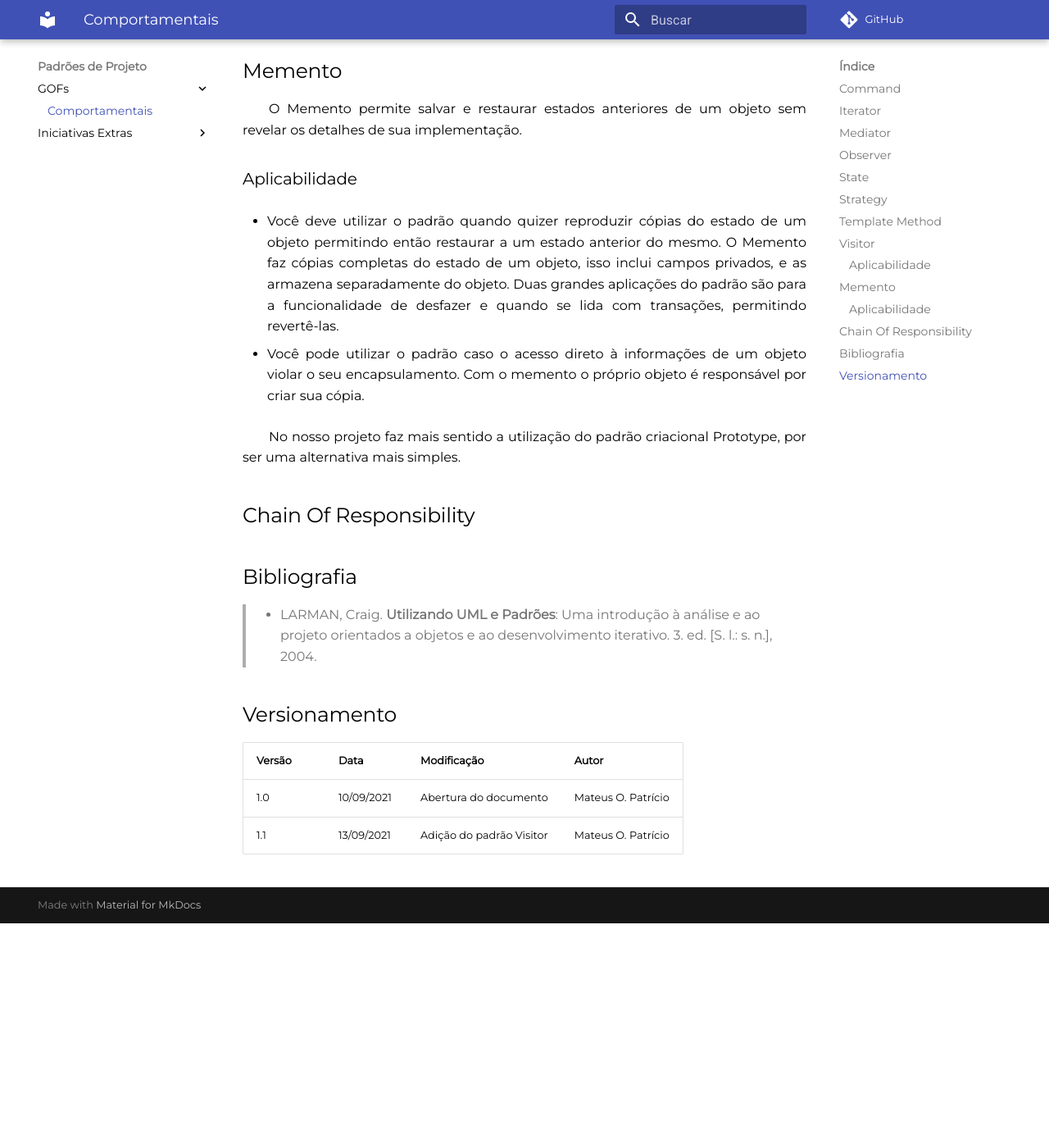
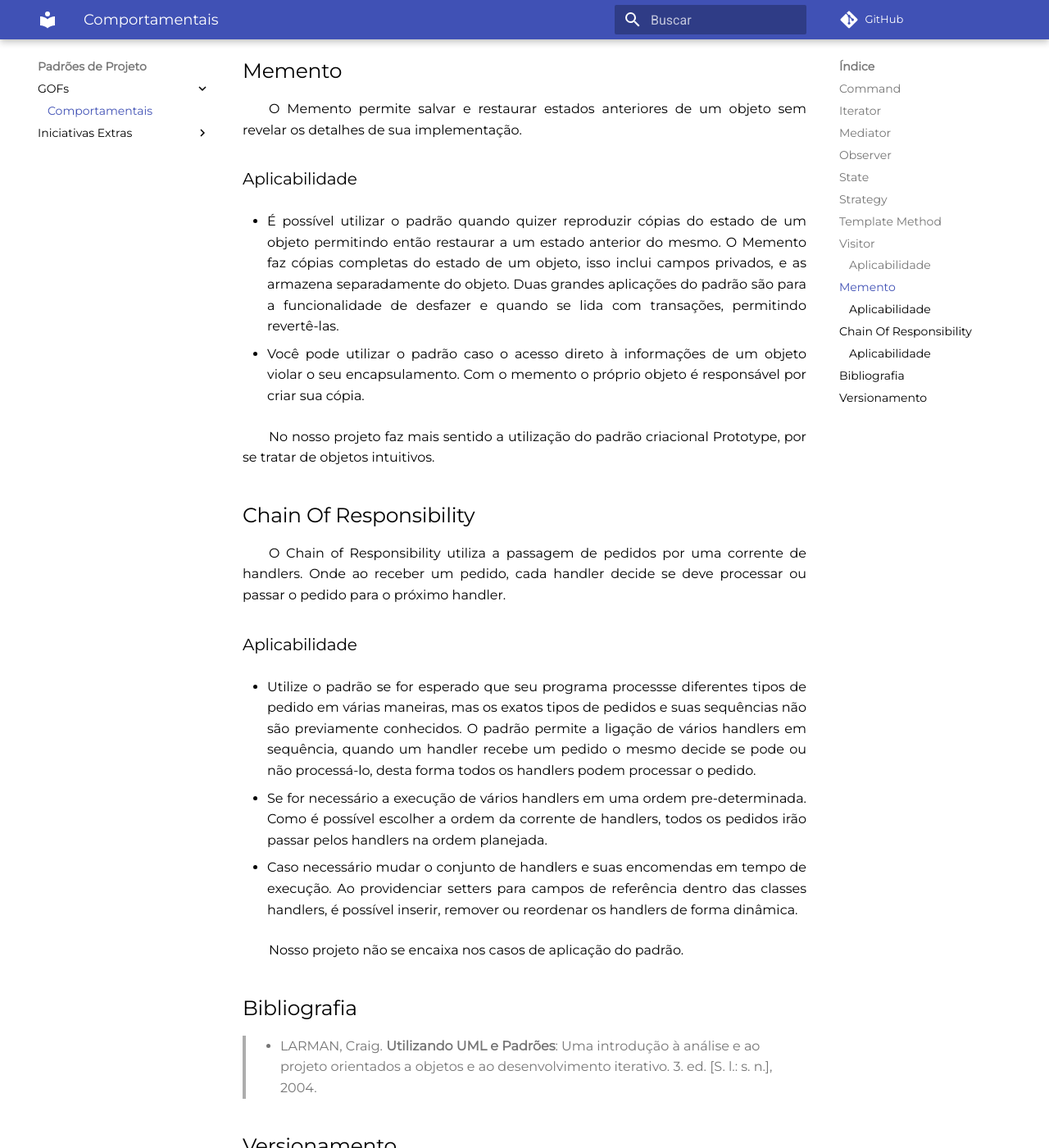
Before and after one commit to UnBArqDsw2021-1/2021.1_G6_Curumim, an MkDocs documentation site: the page built from docs/padroes-de-projeto/gofs-comportamentais.md, in a window 1280 px wide and 1400 px high, scrolled down 1310 px. Shown: the whole window at 82% size. Built offline with MkDocs 1.6.1 and Material for MkDocs 9.7.7, drawn with Linux system fonts in a browser that asks for light colours; comment, search, counter and statistics services are not loaded; before the commit the page ends 2436 px from its top, so only the background shows below that; some of the changed text lies outside the part shown.

Commit message:
doc(#146) Chain of Responsibility

```diff
--- a/docs/padroes-de-projeto/gofs-comportamentais.md
+++ b/docs/padroes-de-projeto/gofs-comportamentais.md
@@ -41,15 +41,25 @@
 
 ### Aplicabilidade
 
-- Você deve utilizar o padrão quando quizer reproduzir cópias do estado de um objeto permitindo então restaurar a um estado anterior do mesmo. O Memento faz cópias completas do estado de um objeto, isso inclui campos privados, e as armazena separadamente do objeto. Duas grandes aplicações do padrão são para a funcionalidade de desfazer e quando se lida com transações, permitindo revertê-las.
+- É possível utilizar o padrão quando quizer reproduzir cópias do estado de um objeto permitindo então restaurar a um estado anterior do mesmo. O Memento faz cópias completas do estado de um objeto, isso inclui campos privados, e as armazena separadamente do objeto. Duas grandes aplicações do padrão são para a funcionalidade de desfazer e quando se lida com transações, permitindo revertê-las.
 
 - Você pode utilizar o padrão caso o acesso direto à informações de um objeto violar o seu encapsulamento. Com o memento o próprio objeto é responsável por criar sua cópia.
 
-&emsp;&emsp;No nosso projeto faz mais sentido a utilização do padrão criacional Prototype, por ser uma alternativa mais simples.
+&emsp;&emsp;No nosso projeto faz mais sentido a utilização do padrão criacional Prototype, por se tratar de objetos intuitivos.
 
 ## Chain Of Responsibility
 
+&emsp;&emsp;O Chain of Responsibility utiliza a passagem de pedidos por uma corrente de handlers. Onde ao receber um pedido, cada handler decide se deve processar ou passar o pedido para o próximo handler.
 
+### Aplicabilidade
+
+- Utilize o padrão se for esperado que seu programa processse diferentes tipos de pedido em várias maneiras, mas os exatos tipos de pedidos e suas sequências não são previamente conhecidos. O padrão permite a ligação de vários handlers em sequência, quando um handler recebe um pedido o mesmo decide se pode ou não processá-lo, desta forma todos os handlers podem processar o pedido.
+
+- Se for necessário a execução de vários handlers em uma ordem pre-determinada. Como é possível escolher a ordem da corrente de handlers, todos os pedidos irão passar pelos handlers na ordem planejada.
+
+- Caso necessário mudar o conjunto de handlers e suas encomendas em tempo de execução. Ao providenciar setters para campos de referência dentro das classes handlers, é possível inserir, remover ou reordenar os handlers de forma dinâmica.
+
+&emsp;&emsp;Nosso projeto não se encaixa nos casos de aplicação do padrão.
 
 ## Bibliografia
 
@@ -60,4 +70,6 @@
 | Versão | Data | Modificação | Autor |
 |--|--|--|--|
 |1.0|10/09/2021| Abertura do documento | Mateus O. Patrício |
-|1.1|13/09/2021| Adição do padrão Visitor| Mateus O. Patrício |
+|1.1|13/09/2021| Adição do padrão Visitor | Mateus O. Patrício |
+|1.2|19/09/2021| Adição dos padrões Memento e Chain of Responsibility | Mateus O. Patrício |
+|1.3|19/09/2021| Revisão por pares | Daniel Porto e Edson Araujo |
```
